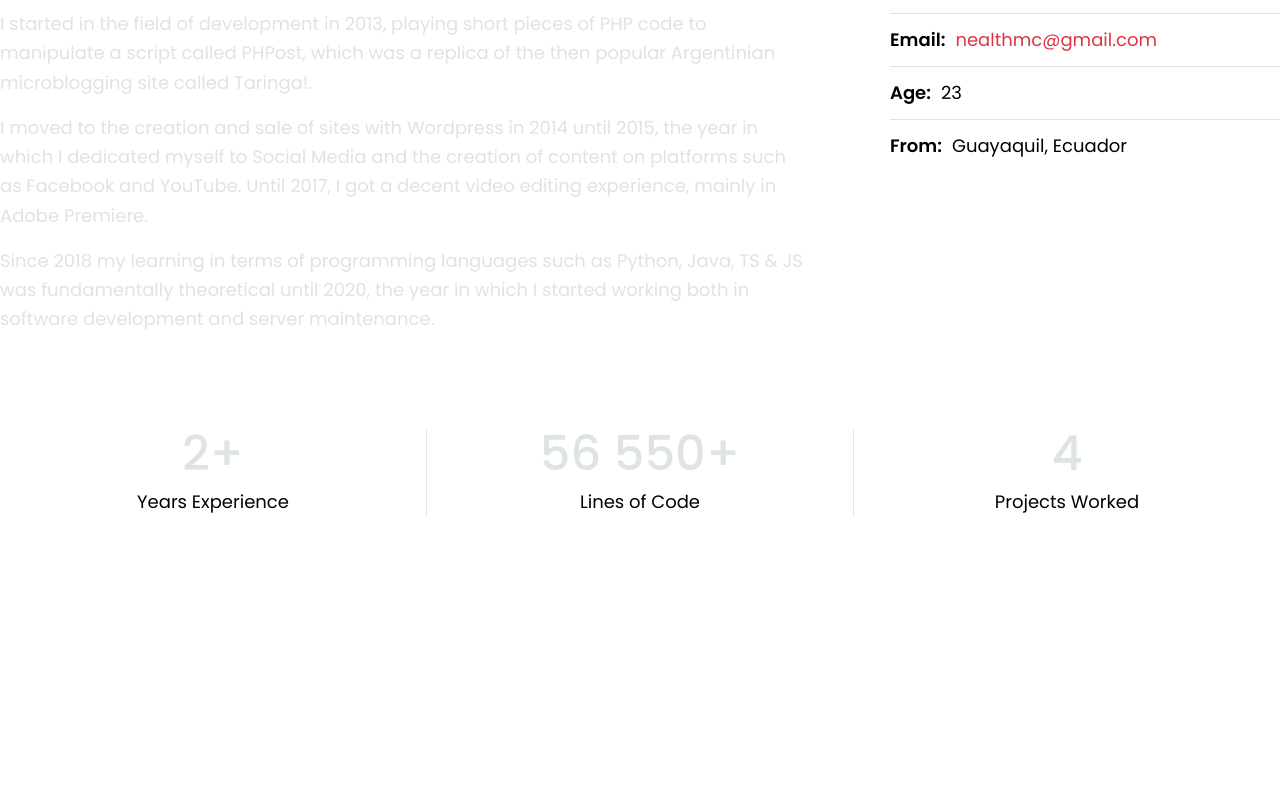
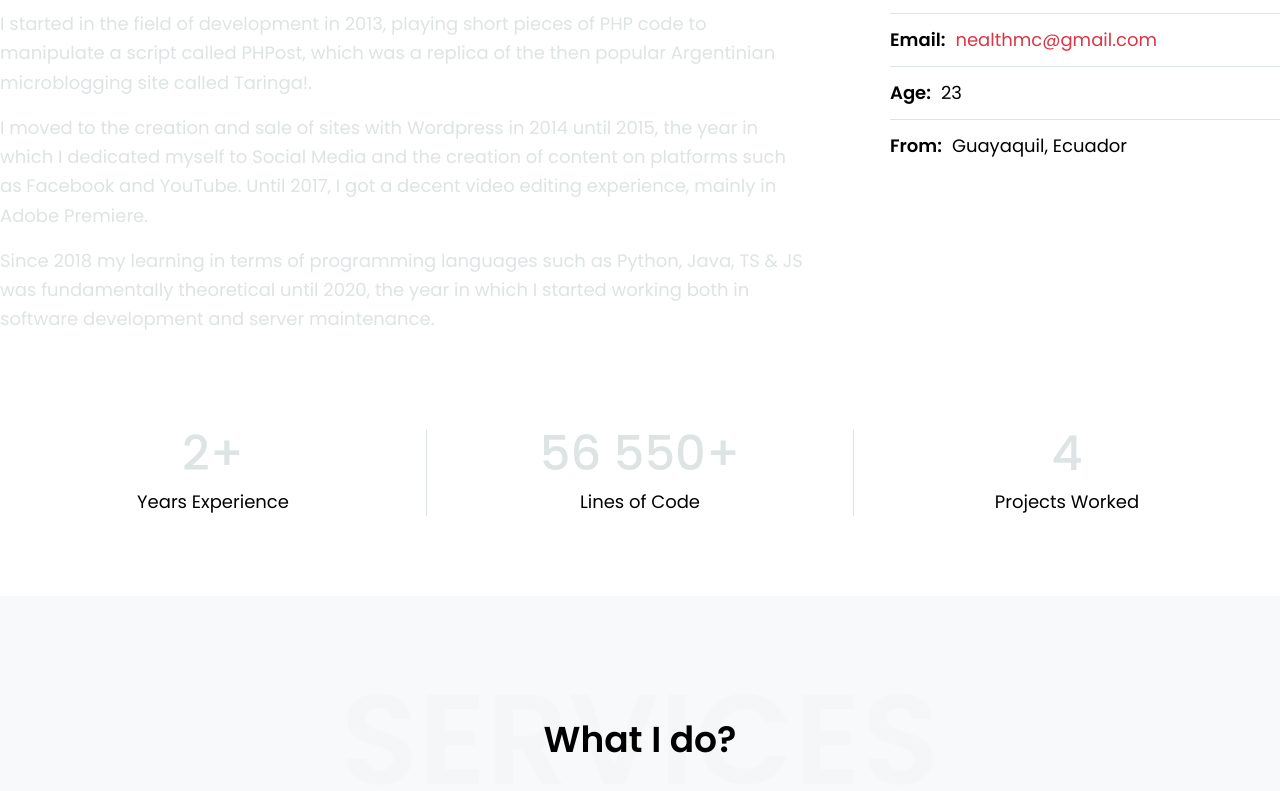
Before and after one commit to lnfrative/lnfrative, a Next.js app: page /resume in a window 1280 px wide. Shown: the part 1127-1918 px from the top of the page. Before the commit the page ends 1723 px from the top, so only its background shows below. Built offline with nearby package versions, Linux system fonts and the light colour scheme.

Commit message:
add services section

```diff
--- /dev/null
+++ b/components/SectionServices/index.tsx
@@ -0,0 +1,15 @@
+import React from "react"
+import Section from "../Section"
+import TitleOverlay from "../TitleOverlay"
+
+function SectionServices() {
+    return (
+        <div className="bg-neutral-light dark:bg-neutral-dark">
+            <Section index={2} id="services">
+                <TitleOverlay primary="What I do?" secondary="Services" />
+            </Section>
+        </div>
+    )
+}
+
+export default SectionServices
--- a/pages/resume/index.tsx
+++ b/pages/resume/index.tsx
@@ -4,6 +4,7 @@ import type { NextPage } from 'next'
 import Header from "../../components/Header"
 import SectionCover from "../../components/SectionCover"
 import SectionPersonal from "../../components/SectionPersonal"
+import SectionServices from "../../components/SectionServices"
 
 const Resume: NextPage = () => {
     return (
@@ -11,6 +12,7 @@ const Resume: NextPage = () => {
             <Header />
             <SectionCover />
             <SectionPersonal />
+            <SectionServices />
         </main>
     )
 }
```
